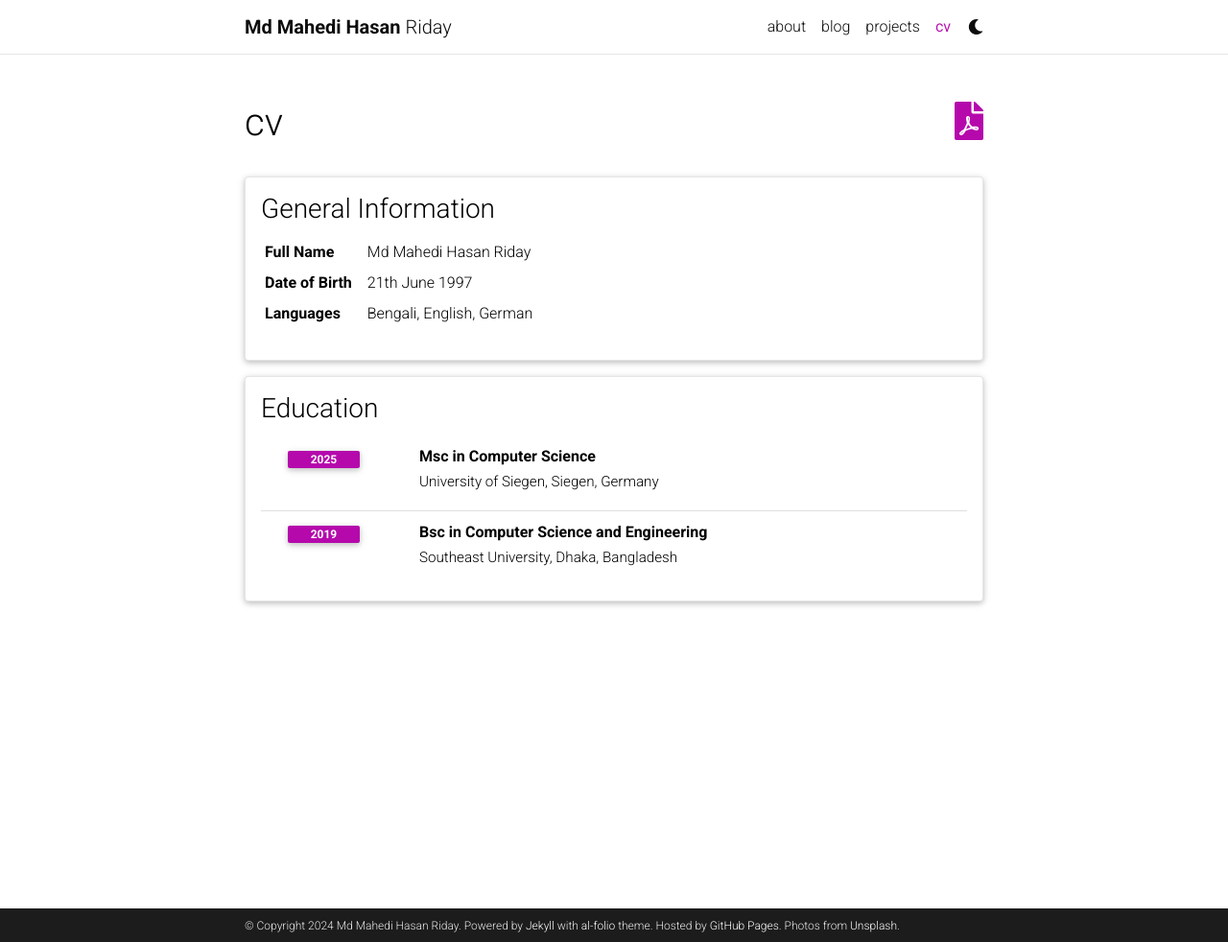
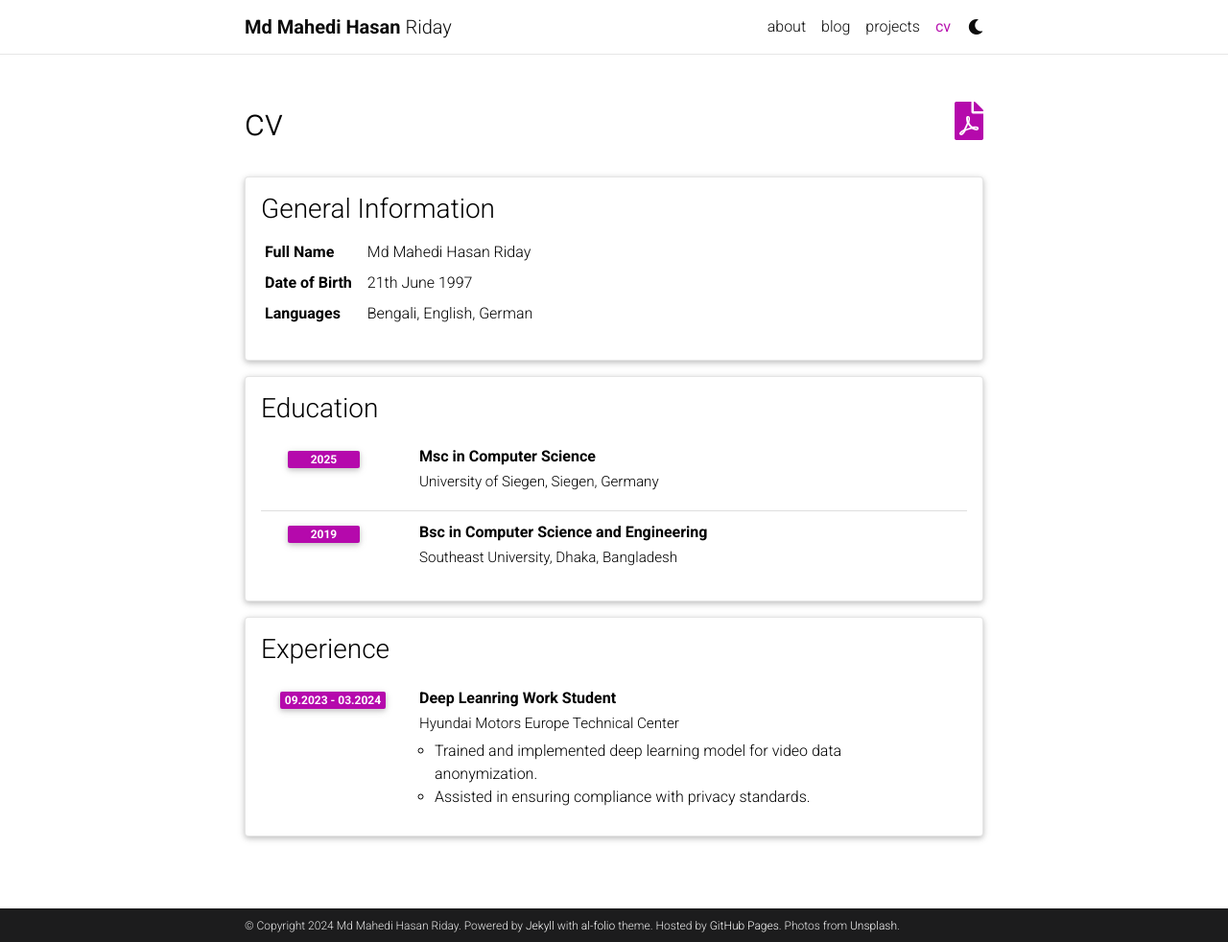
Before and after one commit to mdmhriday/mdmhriday.github.io, a Jekyll site: the page built from _pages/cv.md, in a window 1280 px wide and 982 px high. Shown: the whole window at 96% size. Built offline with Jekyll 4.4.1, drawn with Linux system fonts in a browser that asks for light colours; comment, search, counter and statistics services are not loaded; a style sheet for code colours, icons or effects is not loaded.

Commit message:
update cv
Update: Add new experience to CV

```diff
--- a/_data/cv.yml
+++ b/_data/cv.yml
@@ -26,15 +26,15 @@
       year: 2019
       #description:
 
-#- title: Experience
-  #type: time_table
-  #contents:
-    #- title: Professor of Theoretical Physics
-      #institution: Institute for Advanced Study, Princeton University
-      #year: 1933 - 1955
-      #description:
-        #- Description 1.
-        #- Description 2.
+- title: Experience
+  type: time_table
+  contents:
+    - title: Deep Leanring Work Student
+      institution: Hyundai Motors Europe Technical Center
+      year: 09.2023 - 03.2024
+      description:
+        - Trained and implemented deep learning model for video data anonymization.
+        - Assisted in ensuring compliance with privacy standards.
         #- title: Description 3.
           #contents:
             #- Sub-description 1.
```
